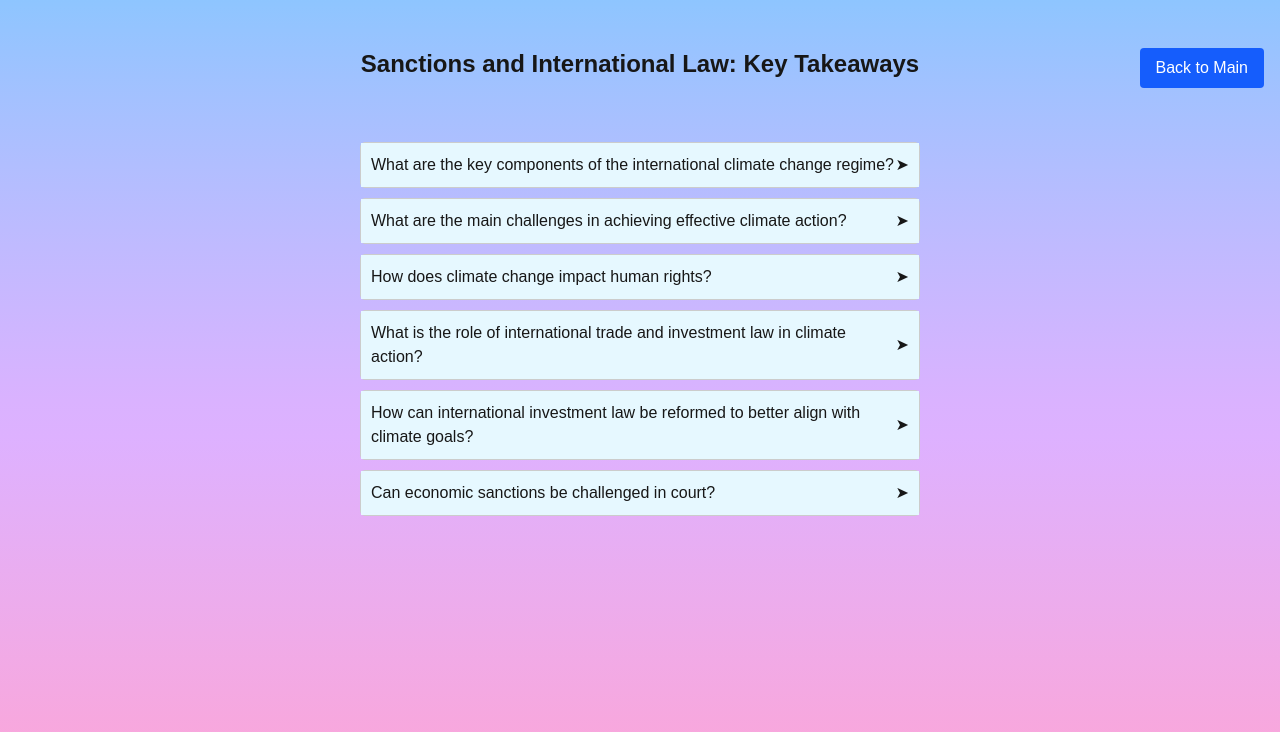
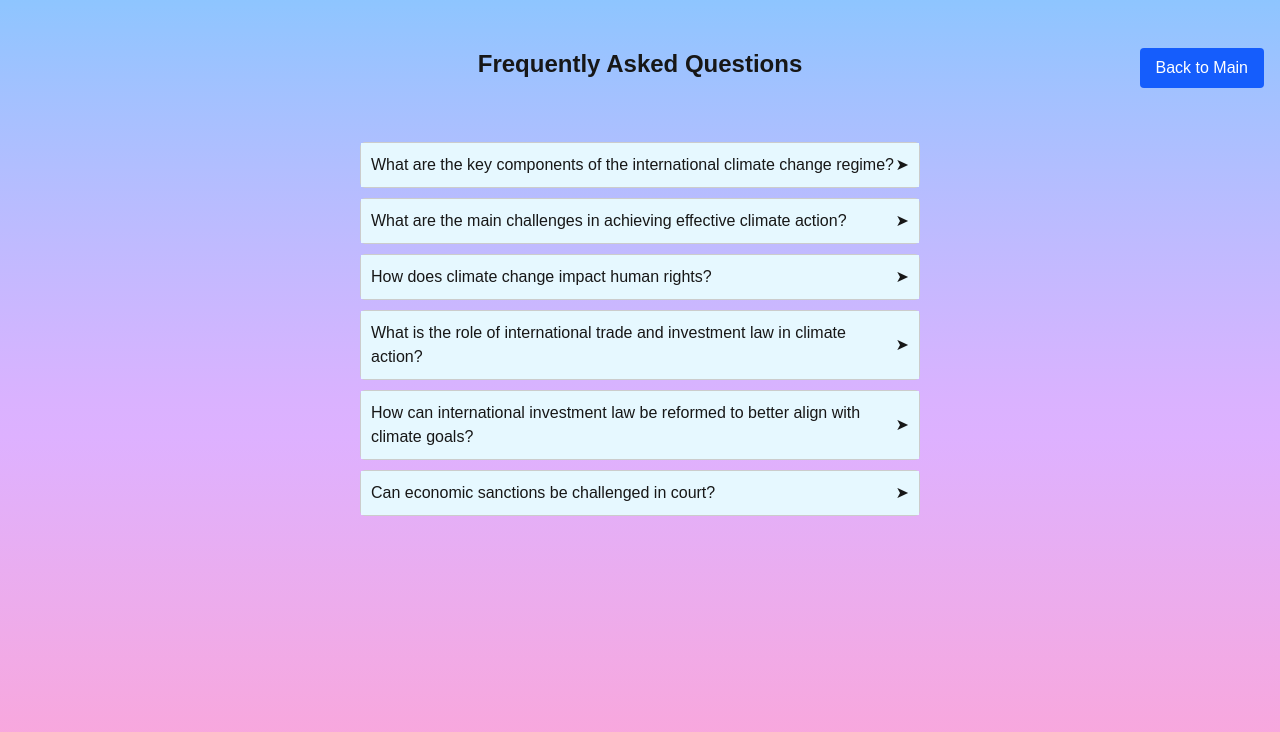
Before and after one commit to Abhinav412/GNLU-1, a Next.js app in the folder my-app/: page /climate_change/FAQ in a window 1280 px wide. Shown: the top 732 px of the page. Built offline with nearby package versions, Linux system fonts and the light colour scheme.

Commit message:
final here we go

```diff
--- a/my-app/src/app/climate_change/FAQ/page.js
+++ b/my-app/src/app/climate_change/FAQ/page.js
@@ -53,7 +53,7 @@ export default function FAQPage() {
     return (
         <div className="min-h-screen bg-gradient-to-b from-blue-300 via-purple-300 to-pink-300 py-8">
             <div className="max-w-600px mx-auto p-4 mb-4 flex relative">
-                <h1 className="text-2xl font-bold mx-auto">Sanctions and International Law: Key Takeaways</h1>
+                <h1 className="text-2xl font-bold mx-auto">Frequently Asked Questions</h1>
                 <button
                     onClick={() => router.push('/climate_change/')}
                     className="px-4 py-2 bg-blue-600 text-white rounded hover:bg-blue-700 absolute right-4"
--- a/my-app/src/app/pil_ai/FAQ/page.js
+++ b/my-app/src/app/pil_ai/FAQ/page.js
@@ -55,7 +55,7 @@ export default function FAQPage() {
     return (
         <div className="min-h-screen bg-gradient-to-b from-blue-400 via-purple-400 to-pink-400 py-8">
             <div className="max-w-600px mx-auto p-4 mb-4 flex relative">
-                <h1 className="text-2xl font-bold mx-auto">Frequntly Asked Questions</h1>
+                <h1 className="text-2xl font-bold mx-auto">Frequently Asked Questions</h1>
                 <button
                     onClick={() => router.push('/pil_ai/')}
                     className="px-4 py-2 bg-blue-600 text-white rounded hover:bg-blue-700 absolute right-4"
--- a/my-app/src/app/sanctions/FAQ/page.js
+++ b/my-app/src/app/sanctions/FAQ/page.js
@@ -55,7 +55,7 @@ export default function FAQPage() {
     return (
         <div className="min-h-screen bg-gradient-to-b from-blue-400 via-purple-400 to-pink-400 py-8">
             <div className="max-w-600px mx-auto p-4 mb-4 flex relative">
-                <h1 className="text-2xl font-bold mx-auto">Sanctions and International Law: Key Takeaways</h1>
+                <h1 className="text-2xl font-bold mx-auto">Frequently Asked Questions</h1>
                 <button
                     onClick={() => router.push('/sanctions/')}
                     className="px-4 py-2 bg-blue-600 text-white rounded hover:bg-blue-700 absolute right-4"
```
